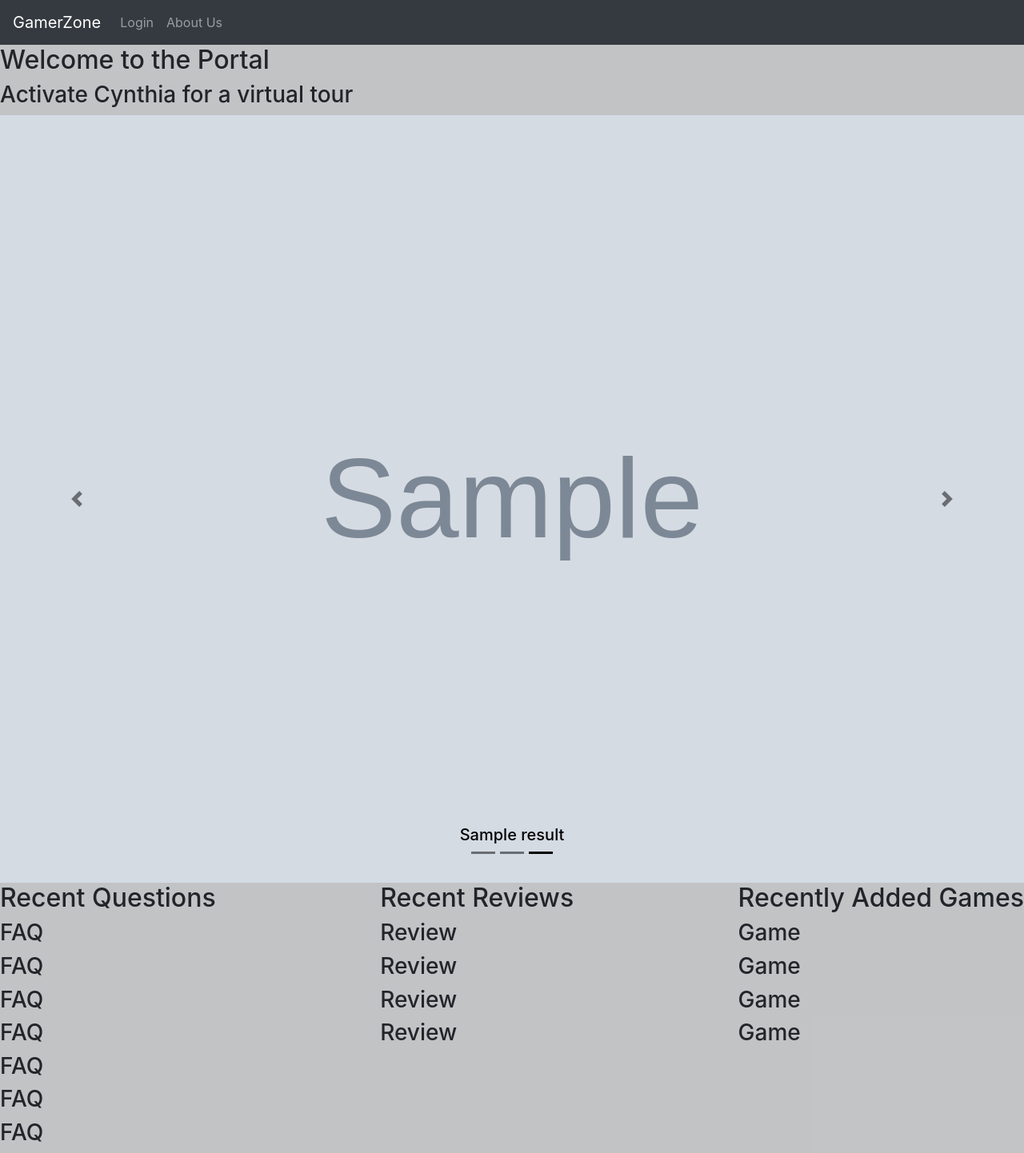
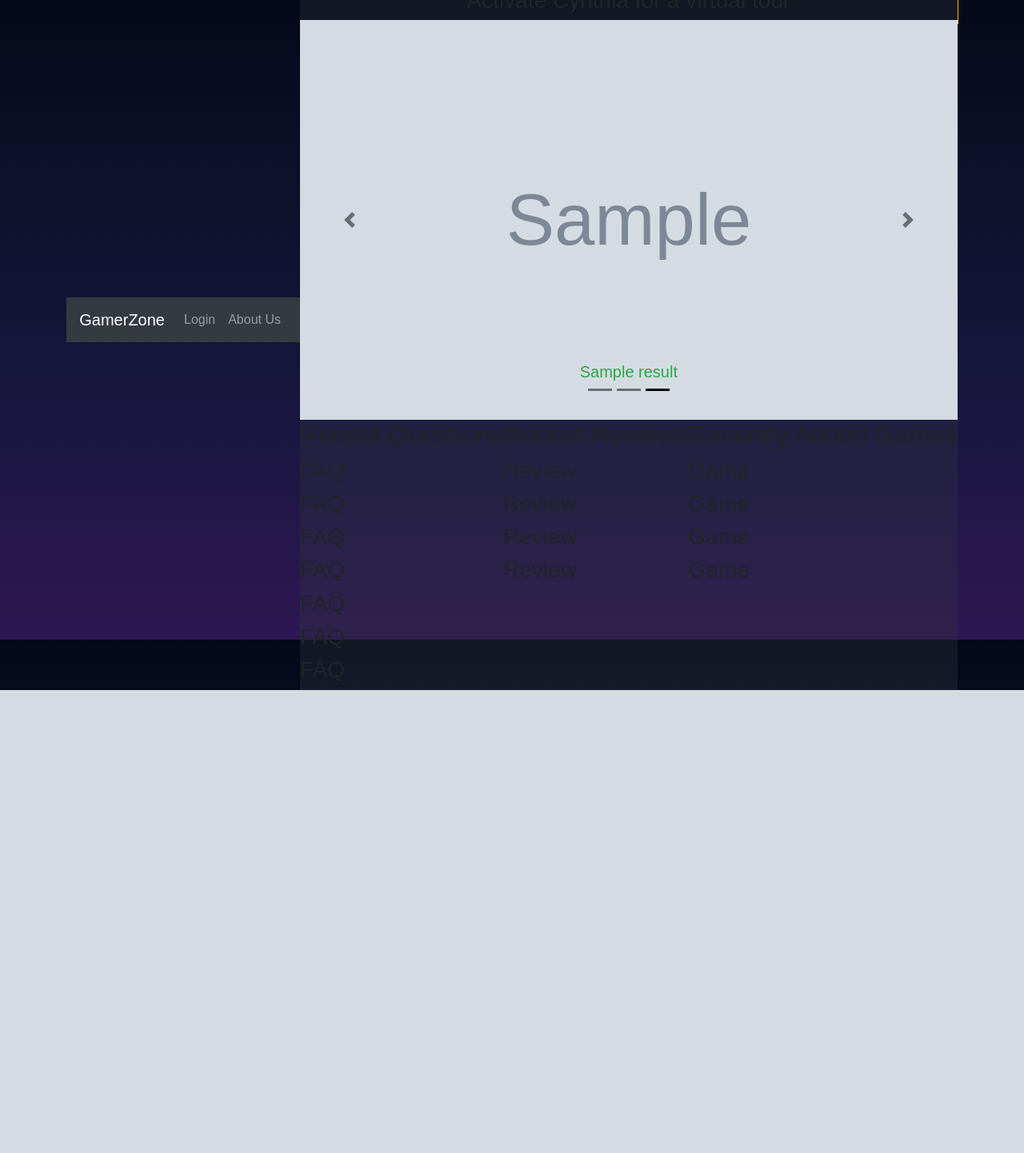
Before and after one commit to Jacob-Short/Q4-Capstone, a Django app: page /home/ in a window 1280 px wide. Shown: the whole page at 80% size. After the commit the page ends 863 px from the top, so only its background shows below. Run offline with Django 3.2, Linux system fonts and the light colour scheme; tables that the repository leaves empty hold one stand-in row (values such as "Sample post"); grey boxes marked "Sample" are stand-in pictures; a database or web service that is not in the repository returns one stand-in record (values such as "Sample title"); data that the repository does not hold is empty; some libraries are stand-ins or nearby versions.

Commit message:
updated css style sheets

```diff
--- a/accounts/views.py
+++ b/accounts/views.py
@@ -97,7 +97,6 @@ class ProfileView(View):
         user = MyUser.objects.get(id=id)
         messages = Message.objects.filter(recipient=user)
         context = {'user': user, 'messages': messages}
-        # breakpoint()
         return render(request, template, context)
 
 
--- a/static/css/style.css
+++ b/static/css/style.css
@@ -1,12 +1,118 @@
-
+/* eric functionality */
 #homepage {
   background-color: #343a404d;
-
 }
 .homepage-container {
   display: flex;
   flex-direction: row;
   justify-content: space-between;
   flex-wrap: wrap;
+}
+.carousel-item,
+.carousel-item-active,
+img {
+  height: 500px;
+  width: 100%;
+}
+.carousel-item,
+h5 {
+  color: #28A745;
+}
+a {
+  text-decoration: none;
+  color: black;
+}
+.faq-item {
+  margin-right: 100px;
+}
+#carousel-container {
+  width: 100%;
+}
+.header {
+  display: flex;
+  flex-direction: column;
+  justify-content: center;
+  align-items: center;
+  box-shadow: 1px 5px #FFC107;
+}
 
+/* aris functionality */
+body {
+  margin: 0;
+  padding: 0;
+  font-family: "Tomorrow", sans-serif;
+  height: 100vh;
+  background-image: linear-gradient(
+    to top,
+    #2e1753,
+    #1f1746,
+    #131537,
+    #0d1028,
+    #050819
+  );
+  display: flex;
+  justify-content: center;
+  align-items: center;
+  overflow: hidden;
 }
+.text {
+  position: absolute;
+  top: 10%;
+  color: #fff;
+  text-align: center;
+}
+h1 {
+  font-size: 50px;
+}
+.star {
+  position: absolute;
+  width: 2px;
+  height: 2px;
+  background: #fff;
+  right: 0;
+  animation: starTwinkle 3s infinite linear;
+}
+.astronaut img {
+  width: 100px;
+  position: absolute;
+  top: 55%;
+  animation: astronautFly 6s infinite linear;
+}
+@keyframes astronautFly {
+  0% {
+    left: -100px;
+  }
+  25% {
+    top: 50%;
+    transform: rotate(30deg);
+  }
+  50% {
+    transform: rotate(45deg);
+    top: 55%;
+  }
+  75% {
+    top: 60%;
+    transform: rotate(30deg);
+  }
+  100% {
+    left: 110%;
+    transform: rotate(45deg);
+  }
+}
+@keyframes starTwinkle {
+  0% {
+    background: rgba(255, 255, 255, 0.4);
+  }
+  25% {
+    background: rgba(255, 255, 255, 0.8);
+  }
+  50% {
+    background: rgba(255, 255, 255, 1);
+  }
+  75% {
+    background: rgba(255, 255, 255, 0.8);
+  }
+  100% {
+    background: rgba(255, 255, 255, 0.4);
+  }
+}
--- a/templates/base.html
+++ b/templates/base.html
@@ -70,7 +70,7 @@
         <li class="nav-item">
           <a class="nav-link" href="/user/{{request.user.id}}/messages">
             <i class="fa fa-globe">
-              <span class="badge badge-success">0</span>
+              <span class="badge badge-success">{{messages.count}}</span>
             </i>
             Messages
           </a>
--- a/templates/index.html
+++ b/templates/index.html
@@ -11,6 +11,8 @@
 
 <body>
   {% block content %}
+
+  {{messages.count}}
   <div>
     <h1>Home Page</h1>
     <h2>Eric, Aris, Alona, and Jacobs App</h2>
```
